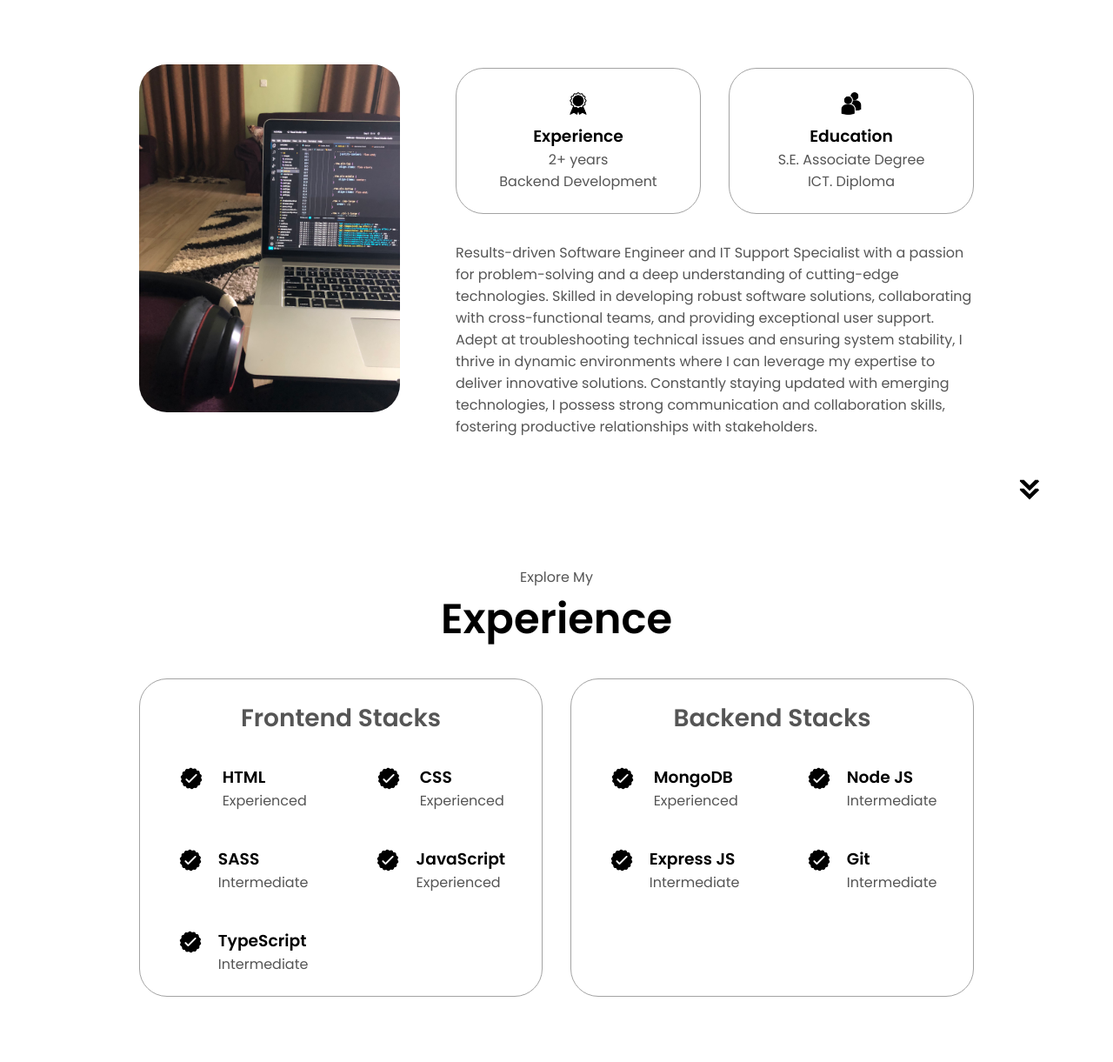
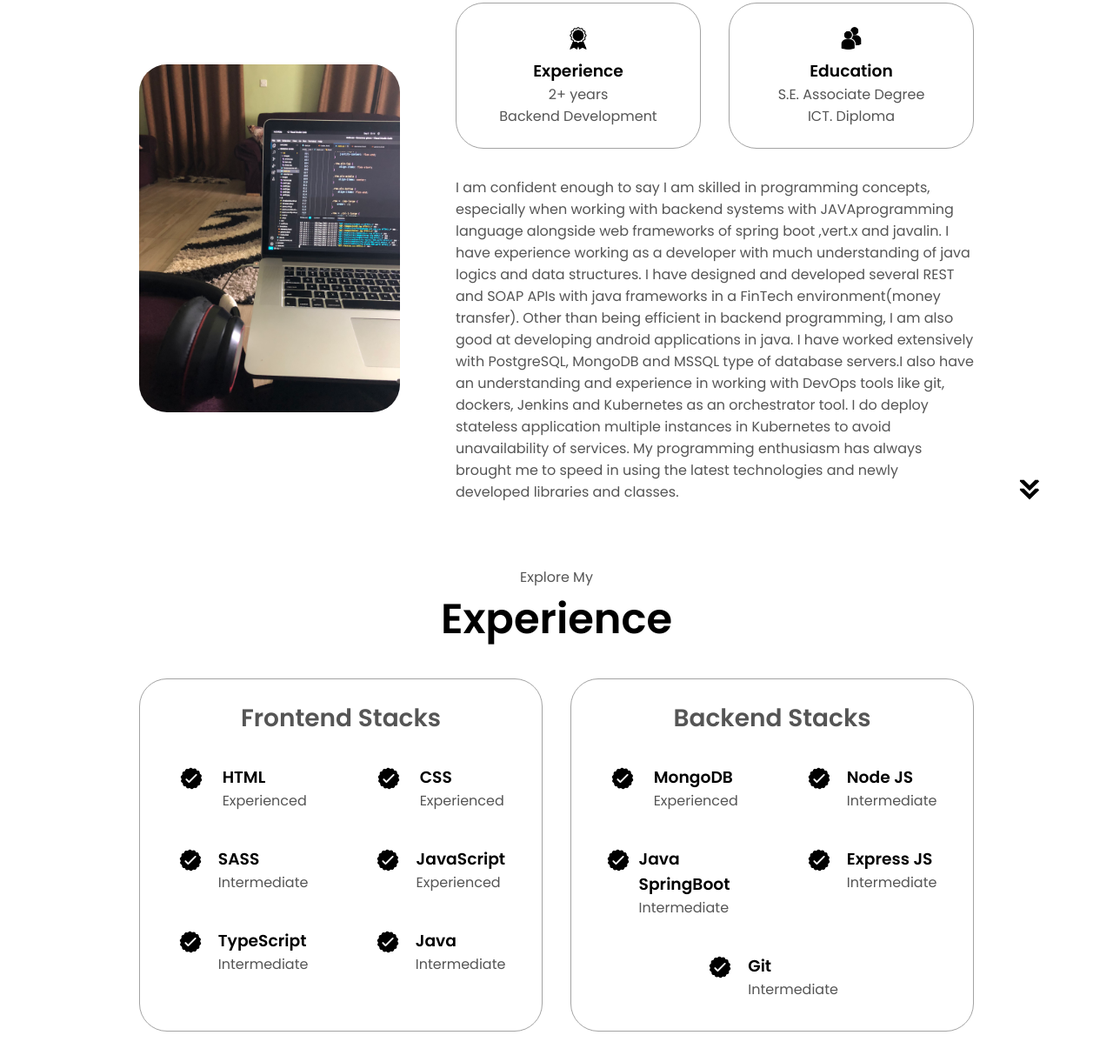
Before and after one commit to Addiowen/portfolio, a plain HTML site: page index.html in a window 1280 px wide. Shown: the part 1045-2266 px from the top of the page at 87% size. Drawn offline with Linux system fonts and the light colour scheme.

Commit message:
updated stacks

```diff
--- a/index.html
+++ b/index.html
@@ -105,10 +105,7 @@
           </div>
           <div class="text-container">
             <p>
-                Results-driven Software Engineer and IT Support Specialist with a passion for problem-solving and a deep understanding of cutting-edge technologies.
-                Skilled in developing robust software solutions, collaborating with cross-functional teams, and providing exceptional user support.
-                Adept at troubleshooting technical issues and ensuring system stability, I thrive in dynamic environments where I can leverage my expertise to deliver innovative solutions.
-                Constantly staying updated with emerging technologies, I possess strong communication and collaboration skills, fostering productive relationships with stakeholders.
+              I am confident enough to say I am skilled in programming concepts, especially when working with backend systems with JAVAprogramming language alongside web frameworks of spring boot ,vert.x and javalin. I have experience working as a developer with much understanding of java logics and data structures. I have designed and developed several REST and SOAP APIs with java frameworks in a FinTech environment(money transfer). Other than being efficient in backend programming, I am also good at developing android applications in java. I have worked extensively with PostgreSQL, MongoDB and MSSQL type of database servers.I also have an understanding and experience in working with DevOps tools like git, dockers, Jenkins and Kubernetes as an orchestrator tool. I do deploy stateless application multiple instances in Kubernetes to avoid unavailability of services. My programming enthusiasm has always brought me to speed in using the latest technologies and newly developed libraries and classes.
             </p>
           </div>
         </div>
@@ -184,6 +181,17 @@
                 </div>
               </article>
               <article>
+                <img
+                  src="./assets/checkmark.png"
+                  alt="Experience icon"
+                  class="icon"
+                />
+                <div>
+                  <h3>Java</h3>
+                  <p>Intermediate</p>
+                </div>
+              </article>
+              <article>
 
               </article>
             </div>
@@ -210,6 +218,17 @@
                 />
                 <div>
                   <h3>Node JS</h3>
+                  <p>Intermediate</p>
+                </div>
+              </article>
+              <article>
+                <img
+                  src="./assets/checkmark.png"
+                  alt="Experience icon"
+                  class="icon"
+                />
+                <div>
+                  <h3> Java SpringBoot</h3>
                   <p>Intermediate</p>
                 </div>
               </article>
```
Also changed, not shown: 1 other file.
